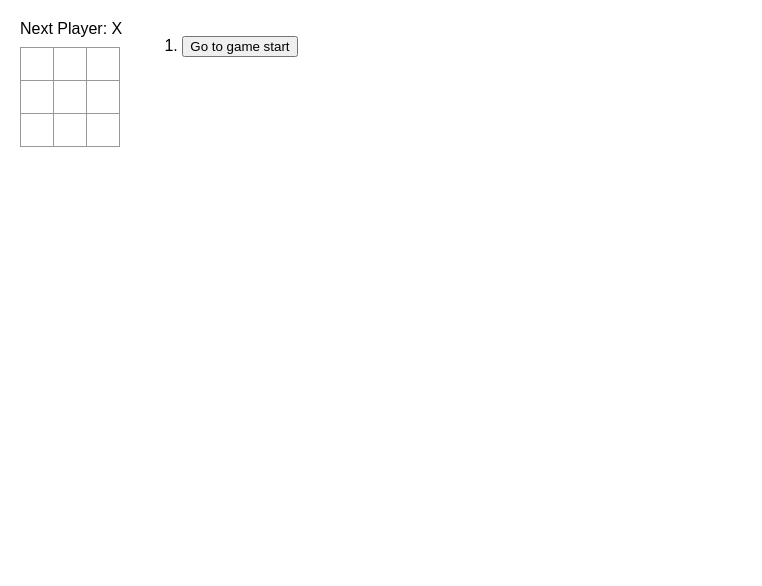
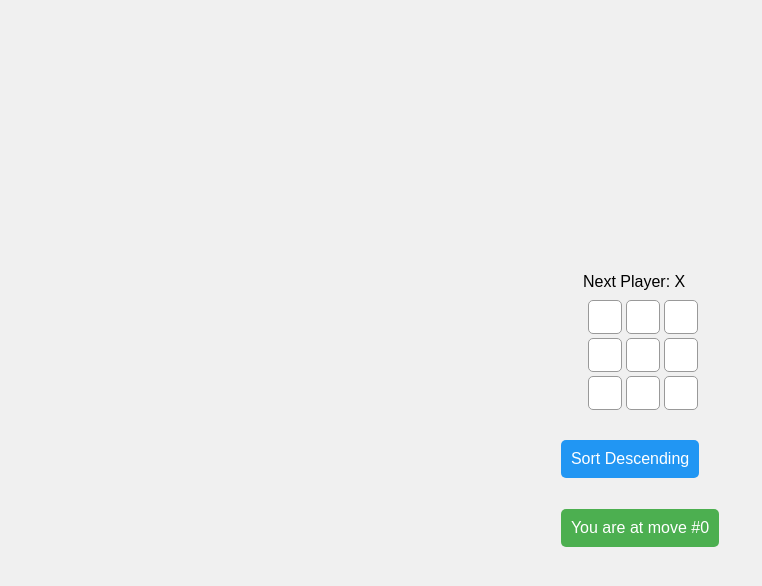
Before and after one commit to quack22/TicTacToe, a React (Create React App) app: page / in a window 1280 px wide. Shown: the top 586 px of the page, without its empty margins (0-762 px from the left). Built offline with nearby package versions, Linux system fonts and the light colour scheme.

Commit message:
developing the UI and adding sort for history

```diff
--- a/src/App.js
+++ b/src/App.js
@@ -1,14 +1,14 @@
 import { useState } from "react";
 
-function Square({ value, onSquareClick }) {
+function Square({ value, onSquareClick, isWinning }) {
   return (
-    <button className="square" onClick={onSquareClick}>
+    <button className={`square ${isWinning ? "winning" : ""}`} onClick={onSquareClick}>
       {value}
     </button>
   );
 }
 
-function Board({ xIsNext, squares, onPlay }) {
+function Board({ xIsNext, squares, onPlay, winningSquares }) {
   function handleClick(i) {
     if (squares[i] || calculateWinner(squares)) {
       return;
@@ -25,29 +25,38 @@ function Board({ xIsNext, squares, onPlay }) {
   const winner = calculateWinner(squares);
   let status;
   if (winner) {
-    status = "Winner: " + winner;
+    status = "Winner: " + winner.player;
+  } else if (squares.every(Boolean)) {
+    status = "It's a Draw!";
   } else {
     status = "Next Player: " + (xIsNext ? "X" : "O");
+  }
+
+  const boardRows = [];
+  for (let row = 0; row < 3; row++) {
+    const rowSquares = [];
+    for (let col = 0; col < 3; col++) {
+      const index = row * 3 + col;
+      rowSquares.push(
+        <Square
+          key={index}
+          value={squares[index]}
+          onSquareClick={() => handleClick(index)}
+          isWinning={winningSquares.includes(index)}
+        />
+      );
+    }
+    boardRows.push(
+      <div key={row} className="board-row">
+        {rowSquares}
+      </div>
+    );
   }
 
   return (
     <>
       <div className="status">{status}</div>
-      <div className="board-row">
-        <Square value={squares[0]} onSquareClick={() => handleClick(0)} />
-        <Square value={squares[1]} onSquareClick={() => handleClick(1)} />
-        <Square value={squares[2]} onSquareClick={() => handleClick(2)} />
-      </div>
-      <div className="board-row">
-        <Square value={squares[3]} onSquareClick={() => handleClick(3)} />
-        <Square value={squares[4]} onSquareClick={() => handleClick(4)} />
-        <Square value={squares[5]} onSquareClick={() => handleClick(5)} />
-      </div>
-      <div className="board-row">
-        <Square value={squares[6]} onSquareClick={() => handleClick(6)} />
-        <Square value={squares[7]} onSquareClick={() => handleClick(7)} />
-        <Square value={squares[8]} onSquareClick={() => handleClick(8)} />
-      </div>
+      {boardRows}
     </>
   );
 }
@@ -55,6 +64,7 @@ function Board({ xIsNext, squares, onPlay }) {
 export default function Game() {
   const [history, setHistory] = useState([Array(9).fill(null)]);
   const [currentMove, setCurrentMove] = useState(0);
+  const [isAscending, setIsAscending] = useState(true);
   const xIsNext = currentMove % 2 === 0;
   const currentSquares = history[currentMove];
 
@@ -68,26 +78,41 @@ export default function Game() {
     setCurrentMove(nextMove);
   }
 
+  function toggleSortOrder() {
+    setIsAscending(!isAscending);
+  }
+
+  const winnerInfo = calculateWinner(currentSquares);
+  const winningSquares = winnerInfo ? winnerInfo.line : [];
+
   const moves = history.map((squares, move) => {
-    let description;
-    if (move > 0) {
-      description = "Go to move #" + move;
-    } else {
-      description = "Go to game start";
-    }
+    const row = Math.floor(history[move].indexOf("X") / 3);
+    const col = history[move].indexOf("X") % 3;
+    const desc = move ?
+      `Go to move #${move} (${row}, ${col})` :
+      'Go to game start';
     return (
       <li key={move}>
-        <button onClick={() => jumpTo(move)}>{description}</button>
+        <button onClick={() => jumpTo(move)}>
+          {move === currentMove ? `You are at move #${move}` : desc}
+        </button>
       </li>
     );
   });
 
+  if (!isAscending) {
+    moves.reverse();
+  }
+
   return (
     <div className="game">
       <div className="game-board">
-        <Board xIsNext={xIsNext} squares={currentSquares} onPlay={handlePlay} />
+        <Board xIsNext={xIsNext} squares={currentSquares} onPlay={handlePlay} winningSquares={winningSquares} />
       </div>
       <div className="game-info">
+        <button className="toggle-button" onClick={toggleSortOrder}>
+          {isAscending ? "Sort Descending" : "Sort Ascending"}
+        </button>
         <ol>{moves}</ol>
       </div>
     </div>
@@ -108,7 +133,7 @@ function calculateWinner(squares) {
   for (let i = 0; i < lines.length; i++) {
     const [a, b, c] = lines[i];
     if (squares[a] && squares[a] === squares[b] && squares[a] === squares[c]) {
-      return squares[a];
+      return { player: squares[a], line: [a, b, c] };
     }
   }
   return null;
--- a/src/styles.css
+++ b/src/styles.css
@@ -6,54 +6,11 @@ body {
   font-family: sans-serif;
   margin: 20px;
   padding: 0;
-}
-
-h1 {
-  margin-top: 0;
-  font-size: 22px;
-}
-
-h2 {
-  margin-top: 0;
-  font-size: 20px;
-}
-
-h3 {
-  margin-top: 0;
-  font-size: 18px;
-}
-
-h4 {
-  margin-top: 0;
-  font-size: 16px;
-}
-
-h5 {
-  margin-top: 0;
-  font-size: 14px;
-}
-
-h6 {
-  margin-top: 0;
-  font-size: 12px;
-}
-
-code {
-  font-size: 1.2em;
-}
-
-ul {
-  padding-inline-start: 20px;
-}
-
-* {
-  box-sizing: border-box;
-}
-
-body {
-  font-family: sans-serif;
-  margin: 20px;
-  padding: 0;
+  display: flex;
+  justify-content: center;
+  align-items: center;
+  height: 100vh;
+  background: #f0f0f0;
 }
 
 .square {
@@ -69,6 +26,12 @@ body {
   padding: 0;
   text-align: center;
   width: 34px;
+  transition: background 0.3s ease;
+  color: black;
+}
+
+.square.winning {
+  background: #00ff00;
 }
 
 .board-row:after {
@@ -80,11 +43,52 @@ body {
 .status {
   margin-bottom: 10px;
 }
+
 .game {
   display: flex;
-  flex-direction: row;
+  flex-direction: column;
+  align-items: center;
 }
 
 .game-info {
-  margin-left: 20px;
+  margin-top: 20px;
 }
+
+button {
+  padding: 10px;
+  font-size: 16px;
+  margin: 5px;
+  cursor: pointer;
+  border-radius: 5px;
+  border: none;
+  background: #4CAF50;
+  color: white;
+  transition: background 0.3s ease;
+}
+
+button:hover {
+  background: #45a049;
+}
+
+button:disabled {
+  background: #ccc;
+  cursor: not-allowed;
+}
+
+ol {
+  padding-left: 0;
+  list-style: none;
+}
+
+ol li {
+  margin-bottom: 5px;
+}
+
+.toggle-button {
+  margin-bottom: 10px;
+  background: #2196F3;
+}
+
+.toggle-button:hover {
+  background: #0b7dda;
+}
```
